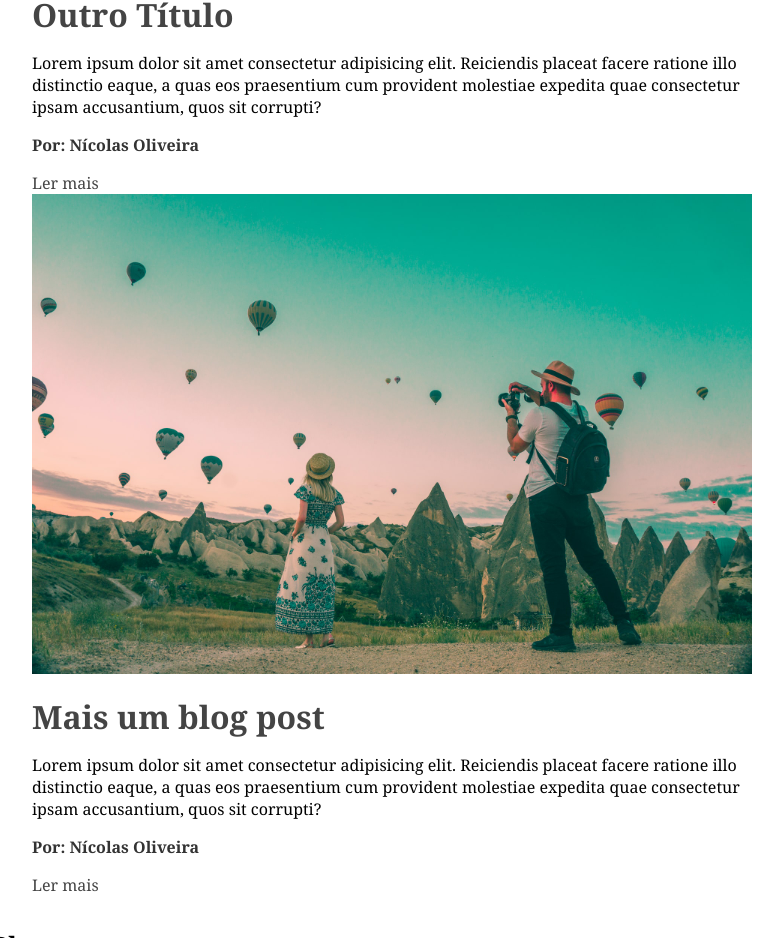
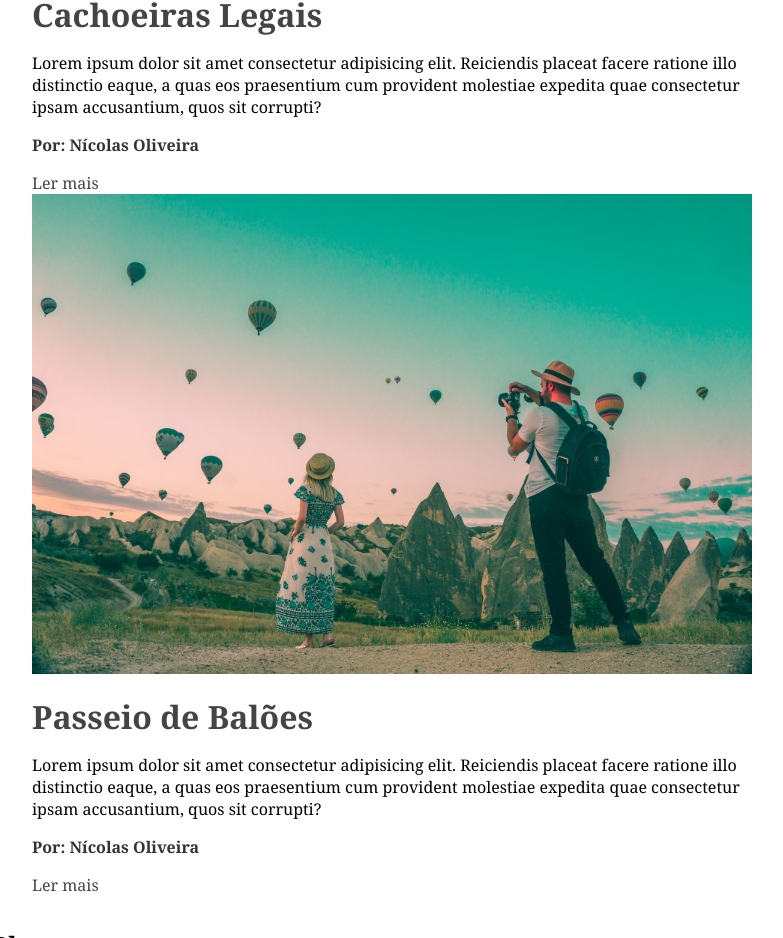
Before and after one commit to NicolasOliveira28/blog_semantico, a plain HTML site: page index.html in a window 1280 px wide. Shown: the part 1325-2263 px from the top of the page, without its empty margins (8-791 px from the left). Drawn offline with Linux system fonts and the light colour scheme.

Commit message:
Mudança dos titulos

```diff
--- a/index.html
+++ b/index.html
@@ -23,7 +23,7 @@
       <main id="posts-container">
         <article class="post">
           <img src="/f1.jpg" alt="Passeio de barco" />
-          <h3 class="title"><a href="#">Algum Título</a></h3>
+          <h3 class="title"><a href="#">Passeios de Barco</a></h3>
           <p class="description">
             Lorem ipsum dolor sit amet consectetur adipisicing elit. Reiciendis
             placeat facere ratione illo distinctio eaque, a quas eos praesentium
@@ -35,7 +35,7 @@
         </article>
         <article class="post">
           <img src="/f2.jpg" alt="Cachoeira" />
-          <h3 class="title"><a href="#">Outro Título</a></h3>
+          <h3 class="title"><a href="#">Cachoeiras Legais</a></h3>
           <p class="description">
             Lorem ipsum dolor sit amet consectetur adipisicing elit. Reiciendis
             placeat facere ratione illo distinctio eaque, a quas eos praesentium
@@ -47,7 +47,7 @@
         </article>
         <article class="post">
           <img src="/f3.jpg" alt="Balões" />
-          <h3 class="title"><a href="#">Mais um blog post</a></h3>
+          <h3 class="title"><a href="#">Passeio de Balões</a></h3>
           <p class="description">
             Lorem ipsum dolor sit amet consectetur adipisicing elit. Reiciendis
             placeat facere ratione illo distinctio eaque, a quas eos praesentium
```
